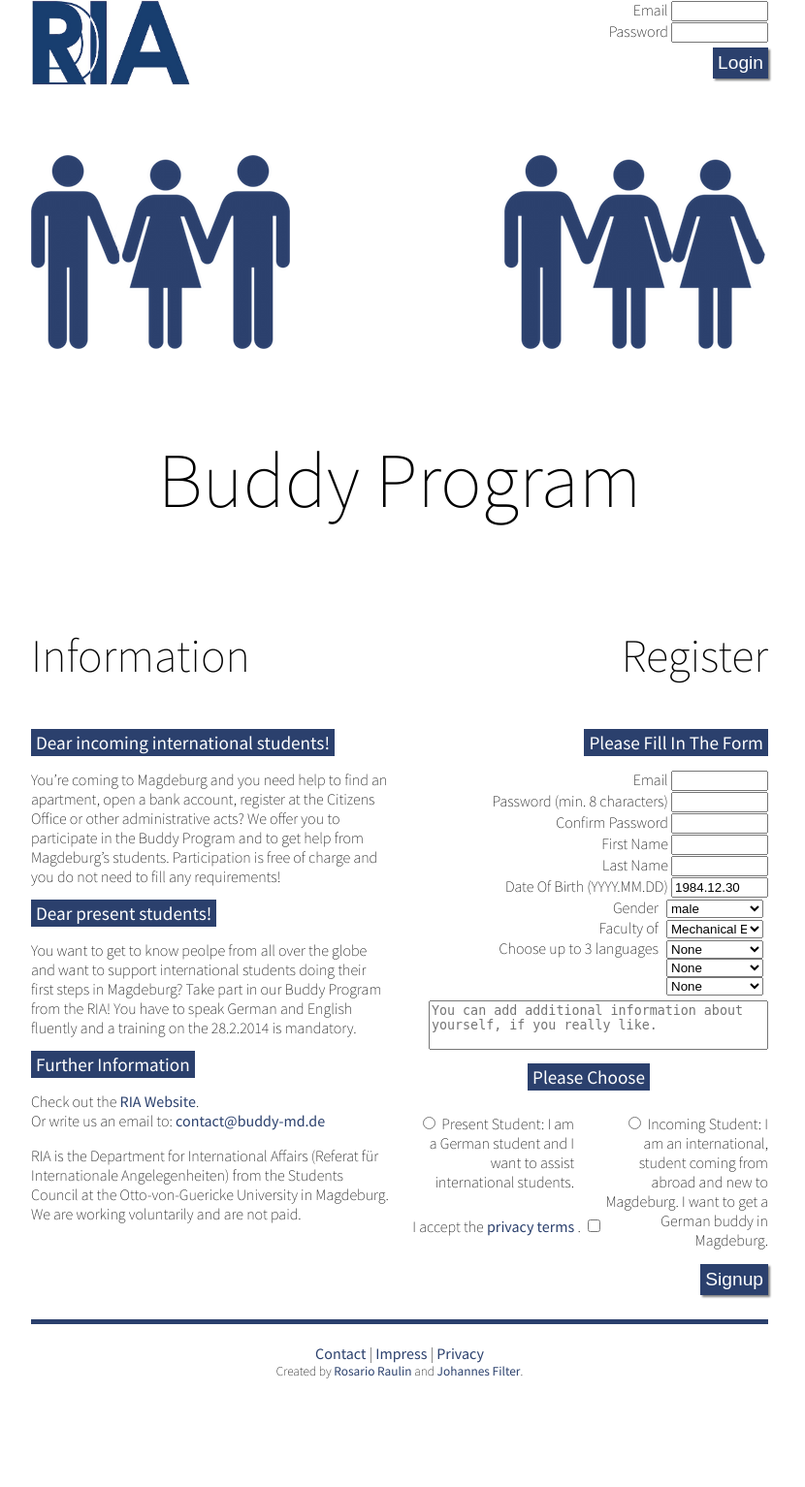
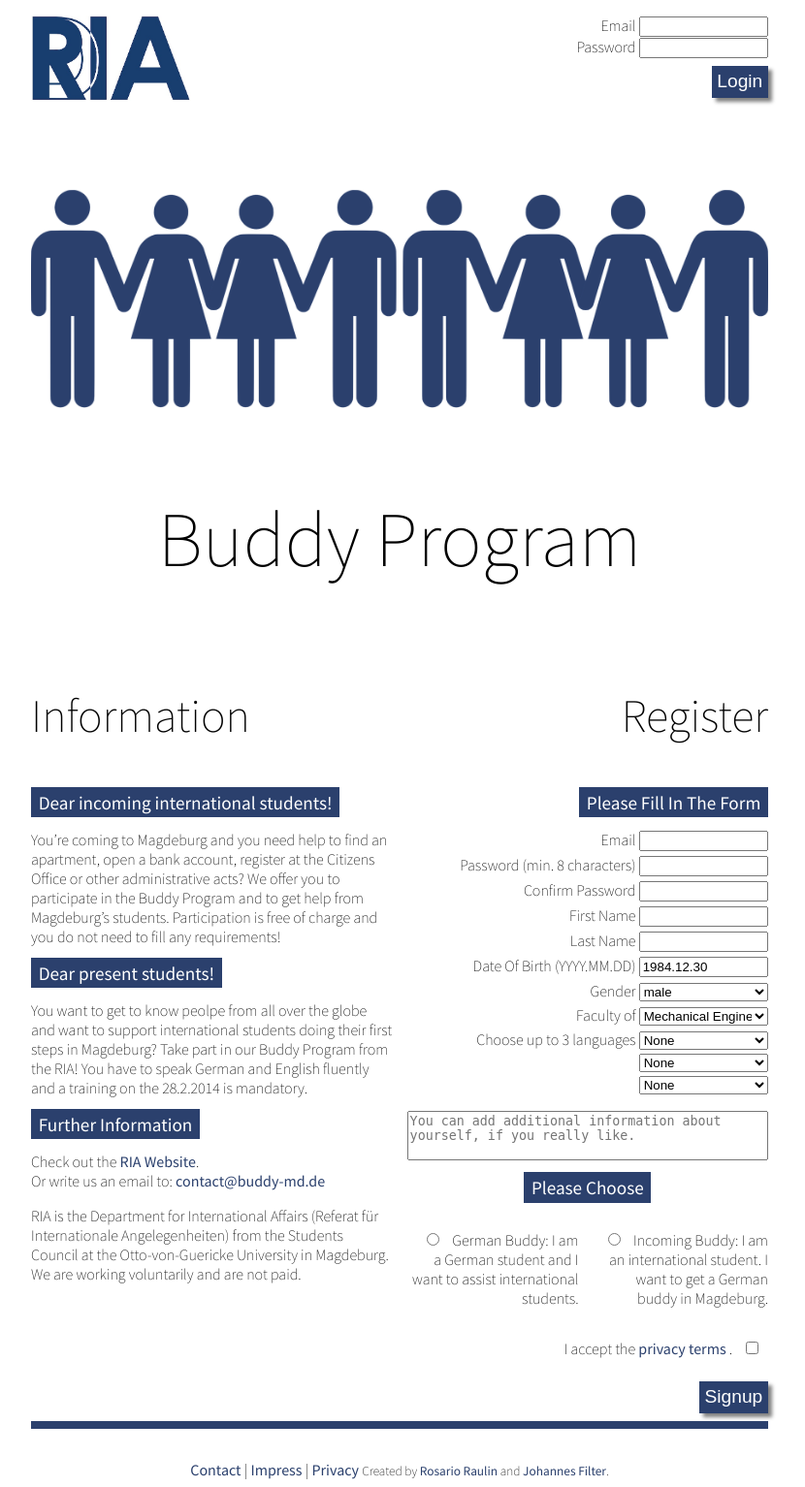
Before and after one commit to filter1/buddyreloaded, a Flask app: page / in a window 1280 px wide. Shown: the whole page at 97% size, without its empty margins (228-1058 px from the left). Before the commit the page ends 1422 px from the top, so only its background shows below. Run offline with Flask 2, Linux system fonts and the light colour scheme; some libraries are stand-ins or nearby versions.

Commit message:
cleaning up styling. adding responsive

```diff
--- a/app/static/css/simplegrid.css
+++ /dev/null
@@ -1,151 +0,0 @@
-/*
-  Simple Grid
-  Learn More - http://dallasbass.com/simple-grid-a-lightweight-responsive-css-grid/
-  Project Page - http://thisisdallas.github.com/Simple-Grid/
-  Author - Dallas Bass
-  Site - dallasbass.com
-*/
-
-*, *:after, *:before {
-	-webkit-box-sizing: border-box;
-	-moz-box-sizing: border-box;
-	box-sizing: border-box;
-}
-
-body {
-	margin: 0px;
-}
-
-[class*='col-'] {
-	float: left;
-	padding-right: 20px;
-}
-
-[class*='col-']:last-of-type {
-	padding-right: 0px;
-}
-
-.grid {
-	width: 100%;
-	max-width: 1140px;
-	min-width: 755px;
-	margin: 0 auto;
-	overflow: hidden;
-}
-
-.grid:after {
-	content: "";
-	display: table;
-	clear: both;
-}
-
-.grid-pad {
-	padding: 20px 0 0px 20px;
-}
-
-.grid-pad > [class*='col-']:last-of-type {
-	padding-right: 20px;
-}
-
-.push-right {
-	float: right;
-}
-
-/* Content Columns */
-
-.col-1-1 {
-	width: 100%;
-}
-.col-2-3, .col-8-12 {
-	width: 66.66%;
-}
-
-.col-1-2, .col-6-12 {
-	width: 50%;
-}
-
-.col-1-3, .col-4-12 {
-	width: 33.33%;
-}
-
-.col-1-4, .col-3-12 {
-	width: 25%;
-}
-
-.col-1-5 {
-	width: 20%;
-}
-
-.col-1-6, .col-2-12 {
-	width: 16.667%;
-}
-
-.col-1-7 {
-	width: 14.28%;
-}
-
-.col-1-8 {
-	width: 12.5%;
-}
-
-.col-1-9 {
-	width: 11.1%;
-}
-
-.col-1-10 {
-	width: 10%;
-}
-
-.col-1-11 {
-	width: 9.09%;
-}
-
-.col-1-12 {
-	width: 8.33%
-}
-
-/* Layout Columns */
-
-.col-11-12 {
-	width: 91.66%
-}
-
-.col-10-12 {
-	width: 83.333%;
-}
-
-.col-9-12 {
-	width: 75%;
-}
-
-.col-5-12 {
-	width: 41.66%;
-}
-
-.col-7-12 {
-	width: 58.33%
-}
-
-@media handheld, only screen and (max-width: 767px) {
-
-
-	.grid {
-		width: 100%;
-		min-width: 0;
-		margin-left: 0px;
-		margin-right: 0px;
-		padding-left: 0px;
-		padding-right: 0px;
-	}
-
-	[class*='col-'] {
-		width: auto;
-		float: none;
-		margin-left: 0px;
-		margin-right: 0px;
-		margin-top: 10px;
-		margin-bottom: 10px;
-		padding-left: 20px;
-		padding-right: 20px;
-	}
-}
--- a/app/static/css/style.css
+++ b/app/static/css/style.css
@@ -1,8 +1,64 @@
+
+@media (min-width: 767px){
+
+	body > div{
+		width: 760px;
+		margin-left: auto;
+		margin-right: auto;
+	}
+	.logo {
+		height: 88px;
+	}
+	.banner{
+		margin-top: 4em;
+		width: 760px;
+	}
+
+	.info, .reg {
+	width: 49%;
+	}
+
+	.reg {
+		text-align: right;
+		float: right;
+	}
+}
+
+@media (max-width: 766px){
+
+	body > div{
+		width: 480;
+		margin-left: auto;
+		margin-right: auto;
+	}
+	.logo {
+		height: 10%;
+	}
+	.banner{
+		display: none;
+	}
+
+	.reg {
+		text-align: right;
+		float: righ
+	}
+
+	h1,h3, .info{
+		text-align: center;
+	}
+
+}
+
+
+
+
+
+
+
 body {
 	font-family: 'Source Sans Pro', sans-serif;
 	font-weight: 200;
 	font-size: 100%;
-
 	text-align: center;
 }
 
@@ -17,41 +73,21 @@ h3 {
 	font-size: 3em;
 }
 
-footer div + div{
-	width: 760px;
-	height: 5px;
+footer div {
+	height: 0.5em;
 	background-color: #2b406d;
-	margin-bottom: 20px;
+	margin-bottom: 2em;
+	clear: both;
 }
 
-.logo {
-	height: 50px;
-	margin-top: 20px;
-	margin-bottom: 20px;
-}
-
-footer div {
-	clear: both;
-	height: 20px;
-}
 
 header {
 	text-align: right;
-	width: 760px;
-	margin-left: auto;
-	margin-right: auto;
-}
-
-.header_min{
-	min-height: 150px;
+	margin-top: 1em;
 }
 
 header form {
 	float: right;
-}
-
-header input {
-	width: 100px;
 }
 
 .left {
@@ -70,7 +106,6 @@ header input {
 	text-align: center;
 }
 
-
 .right {
 	float: right;
 }
@@ -81,15 +116,13 @@ header input {
 
 .button_small{
 	font-size: 1em;
-	padding: 2px;
+	padding: 0.1em;
 	background-color: white;
 	color: #2b406d;
 	border: none;
 }
 
 .button_small:hover{
-
-	/*border-botom: 2px solid #2b406d;*/
 	text-decoration: underline;
 }
 
@@ -98,47 +131,45 @@ header input {
 	border: none;
 	background-color: #2b406d;
 	color: white;
-	box-shadow: 2px 2px 2px grey;
+	box-shadow: 0.2em 0.2em 0.2em grey;
 
-	margin-top: 5px;
-	margin-bottom: 5px;
-	padding: 5px;
-
+	margin-top: 0.4em;
+	margin-bottom: 0.4em;
+	padding: 0.3em;
 }
 
 .button_big:hover {
-	box-shadow: 5px 5px 10px grey;
+	box-shadow: 0.4em 0.4em 0.5em grey;
 
 	-webkit-transition:3s linear;
 	transition:1s ease;
-
-/*	background-color: #2b406d;*/
-
 	-webkit-transform:rotate(3deg);
   transform:rotate(3deg);
-
 }
 
 a {
 	text-decoration: none;
 	color: #2b406d;
 	font-weight: 400;
-
 }
 
 a:hover {
 	text-decoration: underline;
-/*	background-color: black;*/
-	/*color: grey;*/
 }
 
-.info, .reg {
-	width: 370px;
+
+
+.reg input, .reg select{
+	margin-bottom: 0.3em;
+	width: 10em;
 }
 
-.reg {
-	text-align: right;
-	float: right;
+input {
+	width: 10em;
+}
+
+input[type=radio], input[type=checkbox] {
+	width: 2em;
 }
 
 .info {
@@ -146,15 +177,9 @@ a:hover {
 	float: left;
 }
 
-.content {
-	width: 760px;
-	margin-left: auto;
-	margin-right: auto;
-}
-
 .colorful {
 	color: white;
-	padding:2px 5px;
+	padding:0.2em 0.4em;
 	font-weight: 400;
 	font-size: 1.2em;
 	background-color: #2b406d;
@@ -167,38 +192,15 @@ a:hover {
 	margin: 1em 0;
 }
 
-/*
-	Formular
-*/
-.f_select {
-	margin-right: 5px;
-	margin-left: 5px;
-}
-
-.f_100 {
-	width: 100px;
-}
-
-.f_200 {
-	width: 170px;
-}
-
-.radio{
-	margin: 10px 0;
+.radio {
+	width: 47.5%;
 }
 
 .f_textarea {
 	resize:none;
-	margin-top: 5px;
-	width: 350px;
+	margin-top: 1em;
+	width: 100%;
 }
-
-.f_label {
-	font-weight: 200;
-	margin-top: 5px;
-	margin-bottom: 5px;
-}
-
 
 .error {
 	color: red;
@@ -207,7 +209,5 @@ a:hover {
 .flashes{
 	height: 20px;
 	padding-top: 5px;
-/*	font-size: 2em;*/
 	font-weight: 400;
-
 }
--- a/app/templates/base.html
+++ b/app/templates/base.html
@@ -3,23 +3,19 @@
 <html>
   <head>
     <meta charset="utf8">
-    <title>Buddy Programm</title>
+    <title>Buddy Program</title>
     <link href='http://fonts.googleapis.com/css?family=Source+Sans+Pro:200,400' rel='stylesheet' type='text/css'>
     <link href='static/css/style.css' rel='stylesheet' type='text/css'>
-    <link href='static/css/simplegrid.css' rel='stylesheet' type='text/css'>
+
 
     <script src="//ajax.googleapis.com/ajax/libs/jquery/1.10.2/jquery.min.js"></script>
     <script src="static/js/script.js"></script>
   </head>
   <body>
+    <div>
     <header>
-      <div class="header_min">
-        <!--    <div>
-          <a href="">German</a>
-          |
-          <a href="">English</a>
-        </div> -->
-        <img class="left" height="88px" src="./static/img/logo.jpg">
+      <div>
+        <img class="left logo" src="./static/img/logo.jpg">
 
       {% if user is defined %}
 <!--         <div>Hello, {{user.name}}! <a href="./logout">Logout</a> </div> -->
@@ -46,7 +42,7 @@
 
         <div class="clear"></div>
       </div>
-      <img src="/static/img/buddy_header.png">
+      <img class="banner" src="/static/img/buddy_header.png">
     </header>
 
 
@@ -66,20 +62,13 @@
     <footer>
       <div></div>
 
-      <div></div>
       <a href="contact.html">Contact</a> |
       <a href="impress.html">Impress</a> |
       <a href="privacy.html">Privacy</a>
-      <br>
 
       <small>Created by <a href="https://twitter.com/rosario_raulin">Rosario Raulin</a> and <a href="https://twitter.com/fil_ter">Johannes Filter</a>.</small>
-      <div style="height: 50px;"></div>
-
-<!--       <div class="logo">
-        <a href="http://www.ria.stura-md.de"><img class="left" src="static/img/ria.png"></a>
-        <a href="http://www.stura-md.de"><img class="right" src="static/img/stura.png"></a>
-      </div> -->
 
     </footer>
+    </div>
   </body>
 </html>
--- a/app/templates/index_reg.html
+++ b/app/templates/index_reg.html
@@ -5,23 +5,22 @@
 		<h3>Register</h3>
 		<div class="margin_top_bot"><span class="colorful">Please Fill In The Form</span></div>
 		<form id="f_reg" action="register" method="post">
-			<label class="f_label">Email</label> <input class="f_100" type="email" name="email" id="email"> <br>
-			<label class="f_label">Password (min. 8 characters)</label> <input class="f_100" type="password" name="password" id="password"> <br>
-			<label class="f_label">Confirm Password</label> <input class="f_100" type="password" name="password_confirm" id="confirm_password"> <br>
-			<label class="f_label">First Name</label> <input class="f_100" type="text" name="name" id="name"> <br>
-			<label class="f_label">Last Name</label> <input class="f_100" type="text" name="surname" id="surname"> <br>
-			<label class="f_label">Date Of Birth (YYYY.MM.DD)</label> <input class="f_100" type="text" name="dob" id="dob" value="1984.12.30"> <br>
+			<label>Email</label> <input type="email" name="email" id="email"> <br>
+			<label>Password (min. 8 characters)</label> <input type="password" name="password" id="password"> <br>
+			<label>Confirm Password</label> <input type="password" name="password_confirm" id="confirm_password"> <br>
+			<label>First Name</label> <input type="text" name="name" id="name"> <br>
+			<label>Last Name</label> <input type="text" name="surname" id="surname"> <br>
+			<label>Date Of Birth (YYYY.MM.DD)</label> <input type="text" name="dob" id="dob" value="1984.12.30"> <br>
 
-			<label class="f_label">Gender</label>
-			<select class="f_100 f_select" name="gender">
+			<label>Gender</label>
+			<select name="gender">
 				<option value="m">male</option>
 				<option value="w">female</option>
 				<option value="u">unspecified</option>
 			</select>
-
-		  <div>
-			  <label class="f_label">Faculty of</label>
-			  <select class="f_100 f_select" name="faculty">
+			<br>
+			  <label>Faculty of</label>
+			  <select name="faculty">
 				  <option value="Mechanical Engineering">Mechanical Engineering<br></option>
 				  <option value="Process and System Engineering">Process and System Engineering<br></option>
 				  <option value="Electrical Engineering and Information Technology">Electrical Engineering and Information Technology<br></option>
@@ -32,10 +31,10 @@
 				  <option value="Humanities, Social Sciences and Education">Humanities, Social Sciences and Education<br></option>
 				  <option value="Economics and Management">Economics and Management<br></option>
 			  </select>
-		  </div>
+
 		  <div id="sec_lang">
-		  	<label class="f_label">Choose up to 3 languages</label>
-				<select class="f_100 f_select" name="lang1">
+		  	<label>Choose up to 3 languages</label>
+				<select name="lang1">
 					<option value="None">None</option>
 
 					{% for l in lang %}
@@ -46,8 +45,8 @@
 			</div>
 
 			<div id="thrid_lang">
-				<label class="f_label"> </label>
-				<select class="f_100 f_select" name="lang2">
+				<label> </label>
+				<select name="lang2">
 					<option value="None">None</option>
 
 					{% for l in lang %}
@@ -58,8 +57,8 @@
 			</div>
 
 			<div>
-				<label class="f_label"> </label>
-				<select class="f_100 f_select" name="lang3">
+				<label> </label>
+				<select name="lang3">
 					Language 3
 					<option value="None">None</option>
 
@@ -76,13 +75,13 @@
 
 		  <div class="text_center margin_top_bot"><span class="colorful">Please Choose</span></div>
 
-			<div id="radio_inc" class="f_200 radio right margin_top_bot">
+			<div id="radio_inc" class="radio right margin_top_bot">
 				<input type="radio" name="status" value="i">
-				Incoming Student: I am an international, student coming from abroad and new to Magdeburg. I want to get a German buddy in Magdeburg.
+				Incoming Buddy: I am an international student. I want to get a German buddy in Magdeburg.
 			</div>
-			<div id="radio_pre" class="f_200 radio left margin_top_bot" >
+			<div id="radio_pre" class="radio left margin_top_bot" >
 				<input type="radio" name="status" value="p">
-				Present Student: I am a German student and I want to assist international students.
+				German Buddy: I am a German student and I want to assist international students.
 			</div>
 
 			<div id="train" class="right text_right margin_top_bot">
@@ -90,14 +89,12 @@
 				<input type="checkbox" name="training" value="yes" id="train_cb">
 			</div>
 
-
-			<div id="privacy" class="right text_right margin_top_bot">
+			<div id="privacy" class="clear right text_right margin_top_bot">
 				I accept the <a href="./privacy.html">privacy terms</a> .
 				<input type="checkbox" name="privacy" value="yes" id="privacy_cb">
 			</div>
-			<div style="width=800px" class="clear"></div>
 
-			<button class="right button_big" name="name" value="Signup" type="submit" id="register_button">Signup</button>
+			<button class="clear right button_big" name="name" value="Signup" type="submit" id="register_button">Signup</button>
 
 		</form>
 
```
Also changed, not shown: app/static/img/buddy_header.png.
